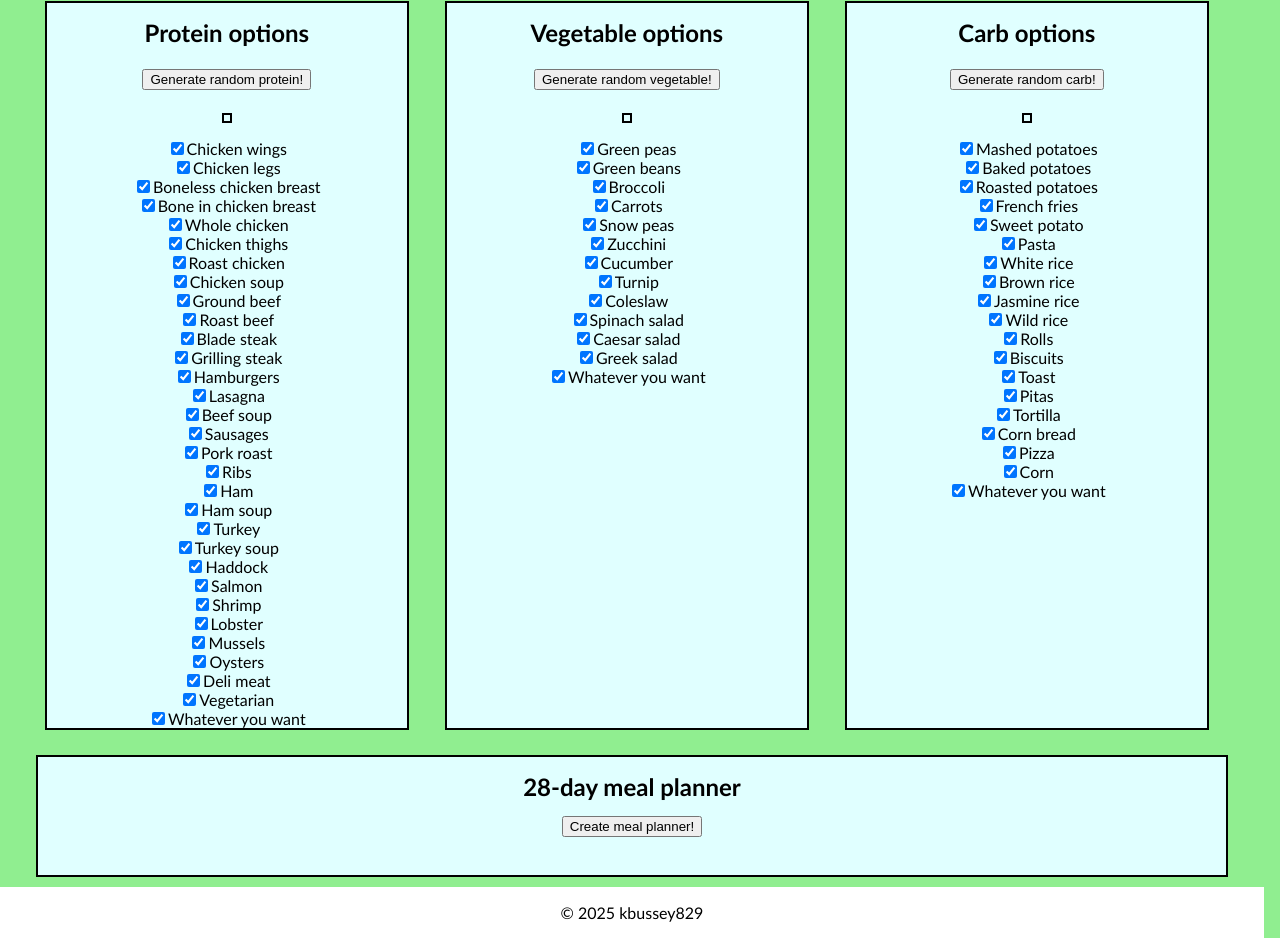
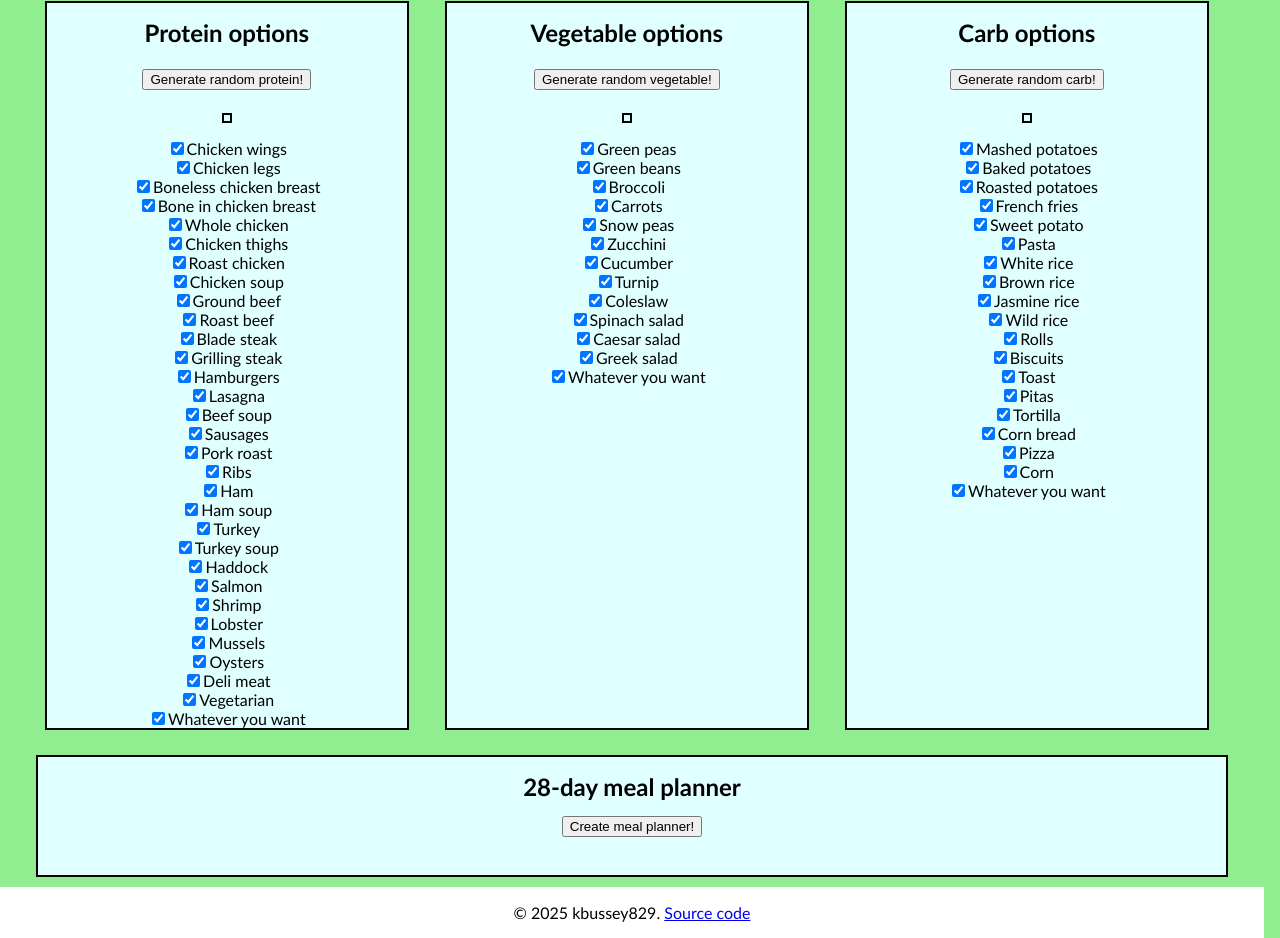
Before and after one commit to kbussey829/meal-maker, a plain HTML site: page index.html in a window 1280 px wide. Shown: the part 196-1134 px from the top of the page. Drawn offline with Linux system fonts and the light colour scheme.

Commit message:
cleaned comments, updated footer and readme

```diff
--- a/index.html
+++ b/index.html
@@ -84,7 +84,7 @@
     </div>
 
     <footer>
-        <p>&copy; 2025 kbussey829</p>
+        <p>&copy; 2025 kbussey829. <a href = "https://github.com/kbussey829/meal-maker">Source code</a></p>
     </footer>
 
     <script src = "script.js"></script>
--- a/script.js
+++ b/script.js
@@ -43,7 +43,7 @@ listSetup(proteinArray, "protein");
 listSetup(carbArray, "carb");
 listSetup(vegArray, "veg");
 
-//check which products have been selected from the list
+//check which products have been selected from the list and return a random product
 function getCustomElement(foodType, foodArray){
     let customArray = [];
     let customArrayCount = 0;
@@ -61,10 +61,10 @@ function getCustomElement(foodType, foodArray){
     return customArray[index];
 }
 
-//function to generate and display recipe
 const generateBtn = document.getElementById("random-generator");
 const displayRecipe = document.getElementById("result");
 
+//generate and display a recipe
 generateBtn.addEventListener("click", () => {
     let customProtein = getCustomElement("protein", proteinArray);
     let customVeg = getCustomElement("veg", vegArray);
@@ -74,7 +74,7 @@ generateBtn.addEventListener("click", () => {
     displayRecipe.textContent = newTextContent;
 });
 
-//generate a specific product and display the result
+//generate and display a specific product
 function generateProductType(prodType, prodArray){
     let customProduct = getCustomElement(prodType, prodArray);
     const displayProduct = document.getElementById(`${prodType}-result`);
```
Also changed, not shown: 1 other file.
